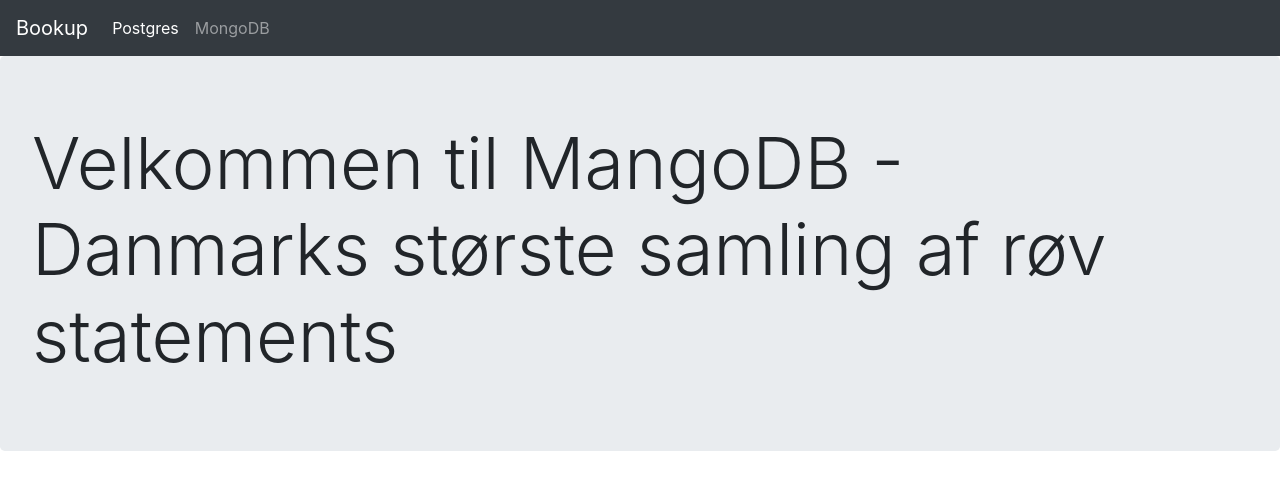
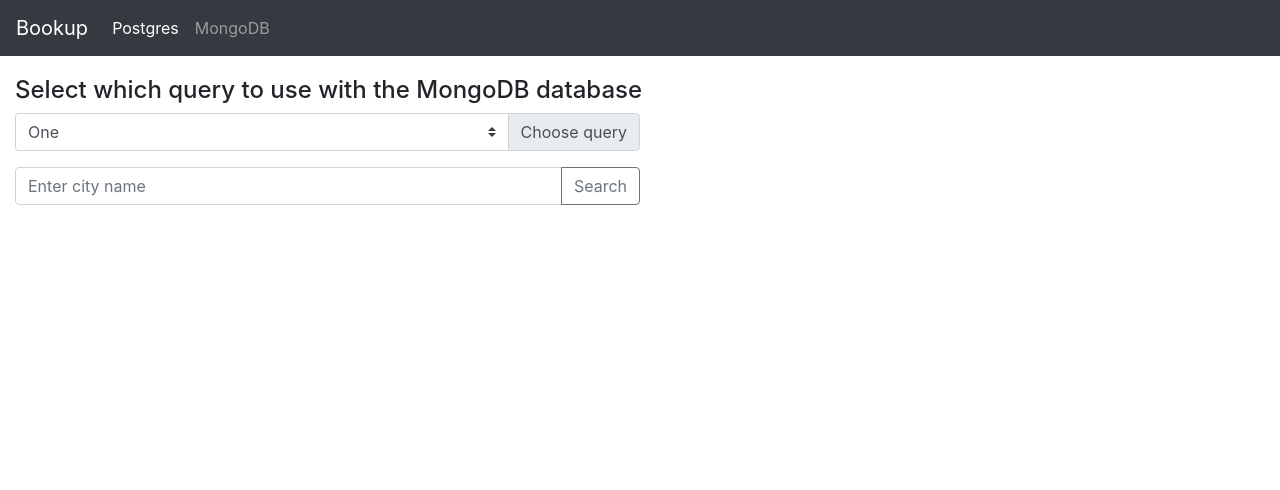
Before and after one commit to mawmaw1/Bookup, a React app in the folder frontend/: page /#/mongo in a window 1280 px wide. Shown: the top 490 px of the page. Built offline with nearby package versions, Linux system fonts and the light colour scheme; the HTML template or start-up script is replaced by a standard one.

Commit message:
Så er frontend klar til bois

```diff
--- a/frontend/src/App.js
+++ b/frontend/src/App.js
@@ -14,9 +14,11 @@
 
                         <NavBar />
 
+                        <Switch>
+                            <Route exact={true} path="/" component={Postgres} />
+                            <Route path="/mongo" component={Mongo} />
+                        </Switch>
 
-                        <Route exact={true} path="/" component={Postgres} />
-                        <Route path="/mongo" component={Mongo} />
                     </div>
                 </div>
 
--- /dev/null
+++ b/frontend/src/components/QueryOne.js
@@ -0,0 +1,28 @@
+import React from 'react'
+
+class QueryOne extends React.Component {
+    render() {
+
+        let getData = () => {
+            // REST calls should be placed here. Remember to use this.props.setData(dataFromRest) when data has been fetched
+
+            // Just for testing
+            setTimeout(() => {
+                this.props.setData("tester")
+            }, 3000)
+        }
+
+        return (
+            <div className="width-50p">
+                <div className="input-group mb-3">
+                    <input type="text" className="form-control" placeholder={this.props.placeholder} />
+                    <div className="input-group-append">
+                        <button className="btn btn-outline-secondary" type="button" onClick={() => getData()} >Search</button>
+                    </div>
+                </div>
+            </div>
+        )
+    }
+}
+
+export default QueryOne
--- /dev/null
+++ b/frontend/src/components/QuerySelect.js
@@ -0,0 +1,37 @@
+import React from 'react'
+
+import '../css/main.css'
+
+
+class QuerySelect extends React.Component {
+    constructor (props) {
+        super(props);
+        this.state = { selectedQuery: "1" };
+    }
+
+    render() {
+
+        let setQuery = (e) => {
+            this.setState({selectedQuery: e.target.value})
+            this.props.setQuery(e.target.value)
+        }
+
+        return (
+            <div className="width-50p">
+                <div className="input-group mb-3">
+                    <select className="custom-select" value={this.state.selectedQuery} onChange={setQuery}>
+                        <option value="1">One</option>
+                        <option value="2">Two</option>
+                        <option value="3">Three</option>
+                        <option value="4">Four</option>
+                    </select>
+                    <div className="input-group-append">
+                        <label className="input-group-text">Choose query</label>
+                    </div>
+                </div>
+            </div>
+        )
+    }
+}
+
+export default QuerySelect
--- /dev/null
+++ b/frontend/src/css/main.css
@@ -0,0 +1,3 @@
+.width-50p {
+    width: 50%;
+}
--- /dev/null
+++ b/frontend/src/helpers/helper.js
@@ -0,0 +1,11 @@
+export const getPlaceholder = (q) => {
+    if (q === "1") {
+        return "Enter city name"
+    } else if (q === "2") {
+        return "Enter book title"
+    } else if (q === "3") {
+        return "Enter author name"
+    } else if (q === "4") {
+        return "Enter geolocation"
+    }
+}
--- a/frontend/src/views/Mongo.js
+++ b/frontend/src/views/Mongo.js
@@ -1,10 +1,41 @@
 import React from 'react';
+import QuerySelect from '../components/QuerySelect'
+import QueryOne from '../components/QueryOne'
+import '../css/main.css'
+import { getPlaceholder } from '../helpers/helper'
+
 
 class Mongo extends React.Component {
-    render () {
+    constructor (props) {
+        super();
+        this.state = {
+            selectedQuery: "1",
+            data: null,
+        };
+    }
+
+    setData(data) {
+        this.setState({data: data})
+    }
+
+    setQuery(q){
+        this.setState({selectedQuery: q})
+    }
+
+    render() {
+        let placeholder = getPlaceholder(this.state.selectedQuery)
         return (
-            <div className="jumbotron">
-                <h1 className="display-3">Velkommen til MangoDB - Danmarks største samling af røv statements</h1>
+            <div className="col-md-12" style={{ marginTop: 20 }}>
+                <h4>Select which query to use with the MongoDB database</h4>
+
+                <QuerySelect setQuery={(q) => this.setQuery(q)} />
+
+                <QueryOne
+                    placeholder={placeholder}
+                    selectedQuery={this.state.selectedQuery}
+                    setData={(data) => this.setData(data)}
+                />
+
             </div>
         );
     }
--- a/frontend/src/views/Postgres.js
+++ b/frontend/src/views/Postgres.js
@@ -1,10 +1,41 @@
 import React from 'react';
+import QuerySelect from '../components/QuerySelect'
+import QueryOne from '../components/QueryOne'
+import '../css/main.css'
+import { getPlaceholder } from '../helpers/helper'
+
 
 class Postgres extends React.Component {
-    render () {
+    constructor (props) {
+        super();
+        this.state = {
+            selectedQuery: "1",
+            data: null,
+        };
+    }
+
+    setData(data) {
+        this.setState({data: data})
+    }
+
+    setQuery(q){
+        this.setState({selectedQuery: q})
+    }
+
+    render() {
+        let placeholder = getPlaceholder(this.state.selectedQuery)
         return (
-            <div className="jumbotron">
-                <h1 className="display-3">Nå</h1>
+            <div className="col-md-12" style={{ marginTop: 20 }}>
+                <h4>Select which query to use with the PostgreSQL database</h4>
+
+                <QuerySelect setQuery={(q) => this.setQuery(q)} />
+
+                <QueryOne
+                    placeholder={placeholder}
+                    selectedQuery={this.state.selectedQuery}
+                    setData={(data) => this.setData(data)}
+                />
+
             </div>
         );
     }
```
Also changed, not shown: 2 other files (tests, documents, lock files or other folders).
